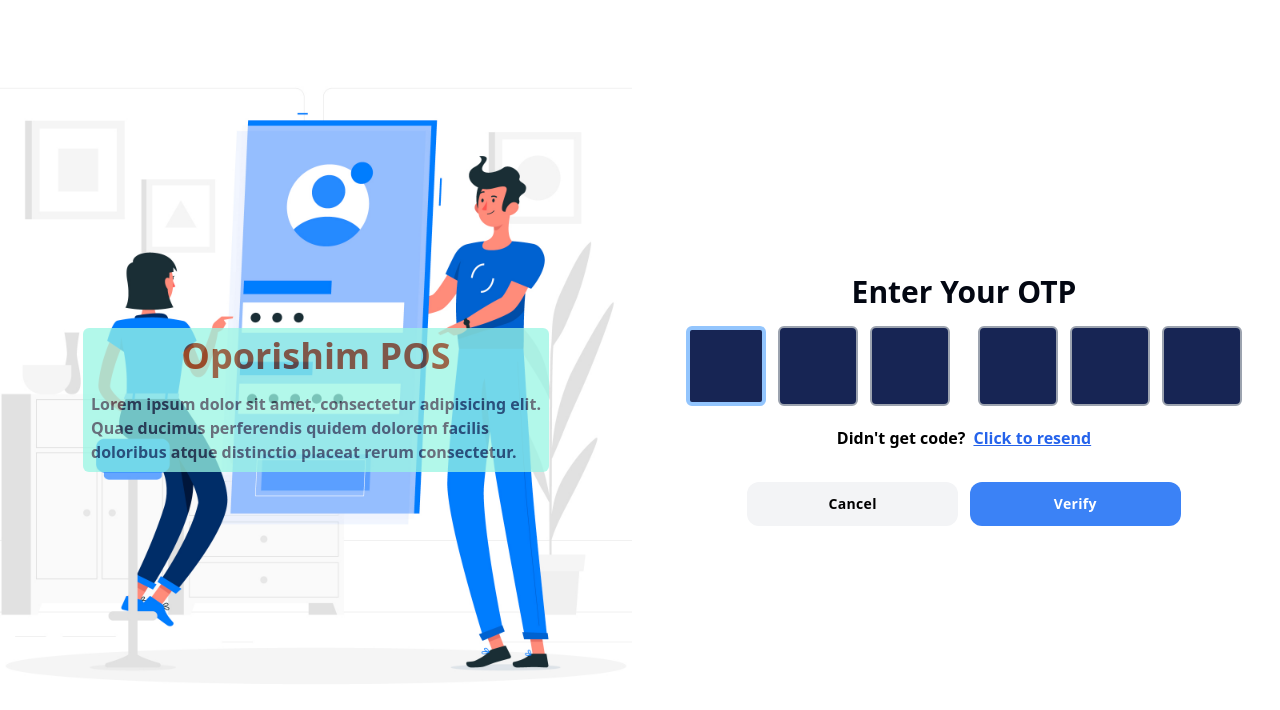
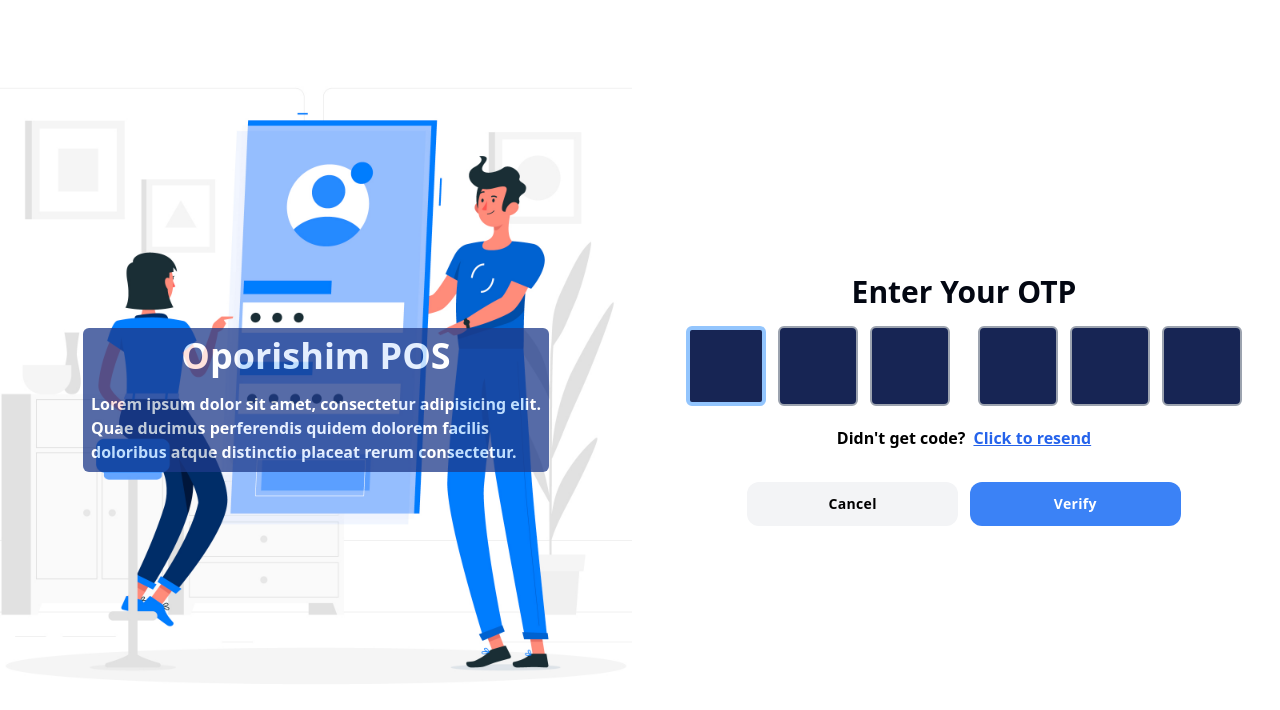
Before and after one commit to bpartho/OTP-Tailwind, a plain HTML site: page src/index.html in a window 1280 px wide. Drawn offline with Linux system fonts and the light colour scheme.

Commit message:
chane left side colour

```diff
--- a/src/index.html
+++ b/src/index.html
@@ -20,14 +20,14 @@
               "
               class=" flex justify-center items-center flex-col"
             >
-            <div class="flex flex-col mx-auto bg-teal-200 text-slate-100 p-2 rounded-md opacity-75">
+            <div class="flex flex-col mx-auto bg-blue-900 p-2 rounded-md opacity-75">
               <div class="">
-                <h1 class="text-4xl font-bold text-amber-900 flex justify-center items-center">
+                <h1 class="text-4xl font-bold text-white flex justify-center items-center">
                   Oporishim POS
                 </h1>
               </div>
              <div class="flex justify-center items-center">
-              <p class="texr-xl font-semibold text-gray-700   pt-4">
+              <p class="texr-xl font-semibold text-white   pt-4">
                 Lorem ipsum dolor sit amet, consectetur adipisicing elit.<br> Quae ducimus
                 perferendis quidem dolorem facilis <br>doloribus atque distinctio placeat
                 rerum consectetur.
```
Also changed, not shown: src/output.css.
